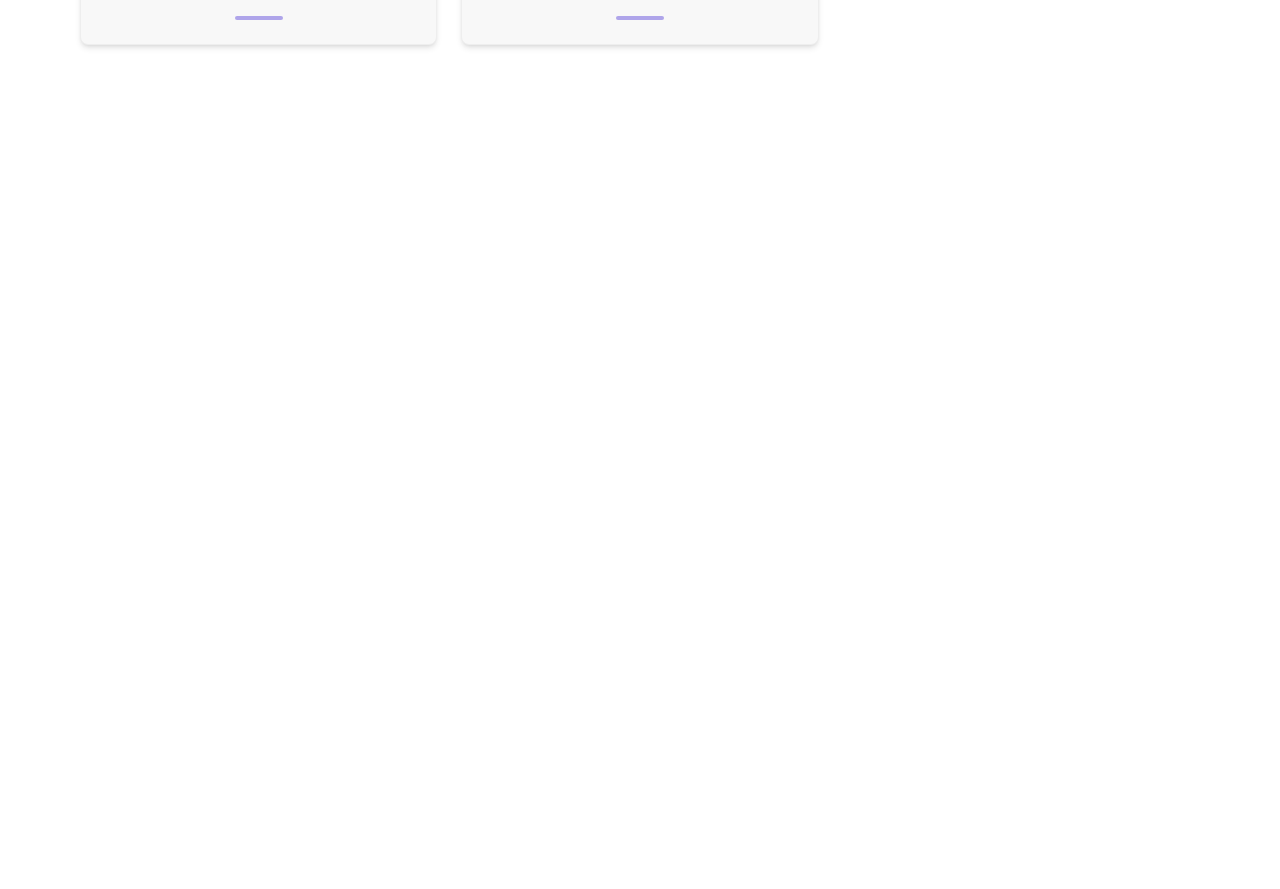
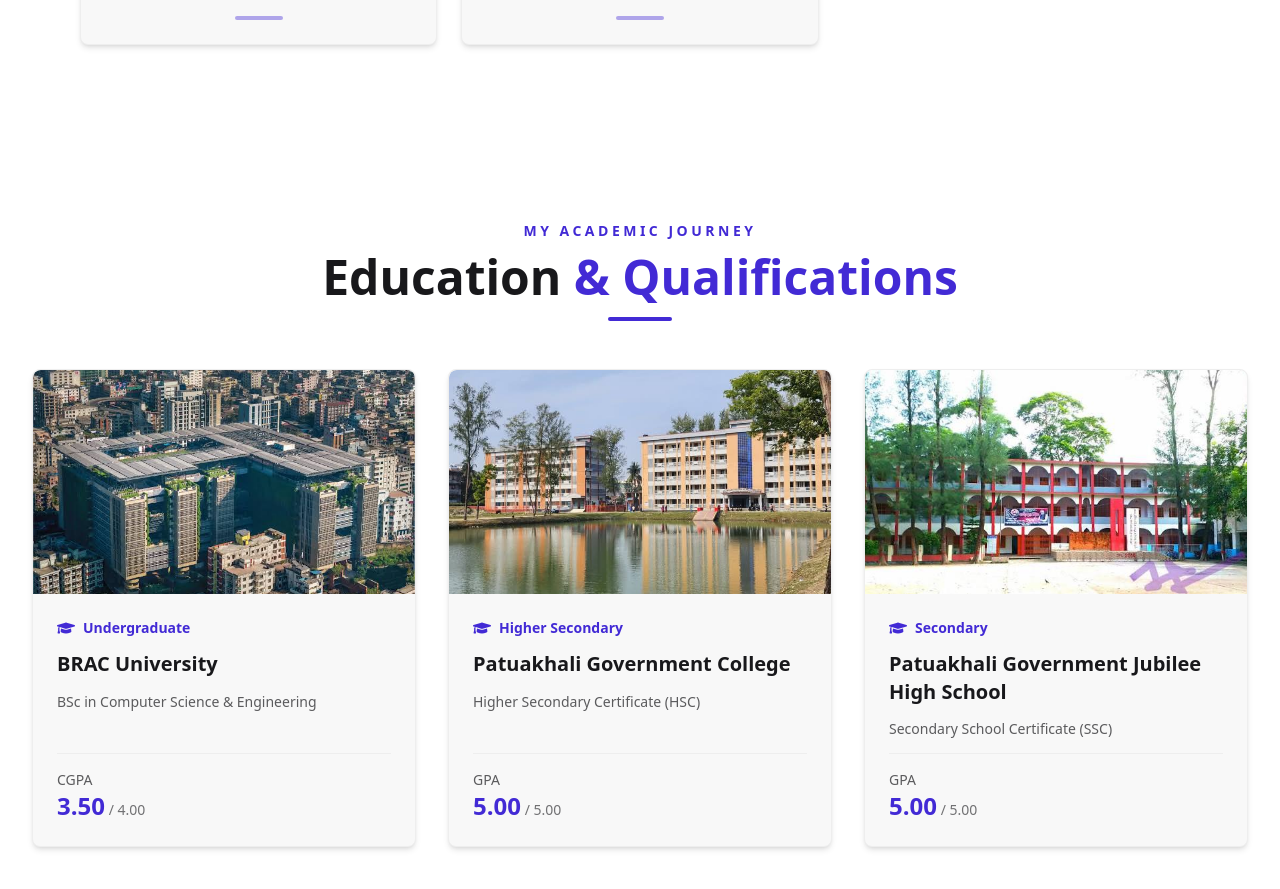
Before and after one commit to farian2006/farian-portfolio, a Next.js app: page / in a window 1280 px wide. Shown: the part 2743-3632 px from the top of the page. Before the commit the page ends 2868 px from the top, so only its background shows below. Built offline with nearby package versions, Linux system fonts and the light colour scheme.

Commit message:
Education Section Added

```diff
--- a/src/app/page.tsx
+++ b/src/app/page.tsx
@@ -2,6 +2,7 @@
 import HomePage from "@/components/HomePage";
 import NavLinks from "@/components/NavLinks";
 import Skills from "@/components/Skills/Skills";
+import Education from "@/components/Education/Education";
 
 
 export default function Home() {
@@ -17,6 +18,9 @@
        <section id="skills">
         <Skills></Skills>
        </section>
+       <section id="education">
+        <Education></Education>
+       </section>
     </div>
   );
 }
--- /dev/null
+++ b/src/components/Education/Education.tsx
@@ -0,0 +1,148 @@
+import Image from "next/image";
+import { FaGraduationCap } from "react-icons/fa";
+
+const Education = () => {
+  return (
+    <section id="education" className="px-4 py-16 sm:px-6 md:py-24 lg:px-8">
+      <div className="mx-auto max-w-7xl">
+        <div className="mb-12 text-center">
+          <p className="mb-3 text-sm font-semibold uppercase tracking-[0.25em] text-primary">
+            My Academic Journey
+          </p>
+
+          <h2 className="text-3xl font-bold sm:text-4xl lg:text-5xl">
+            Education <span className="text-primary">& Qualifications</span>
+          </h2>
+
+          <div className="mx-auto mt-4 h-1 w-16 rounded-full bg-primary" />
+        </div>
+
+        <div className="grid grid-cols-1 gap-6 sm:grid-cols-2 lg:grid-cols-3 lg:gap-8">
+          <div className="group h-full sm:col-span-2 lg:col-span-1">
+          <div className="group h-full">
+            <div className="card h-full overflow-hidden border border-base-300 bg-base-200 shadow-md transition-all duration-300 hover:-translate-y-2 hover:border-primary hover:shadow-xl">
+              <figure className="relative h-52 overflow-hidden sm:h-56">
+                <Image
+                  src="/assests/education/bracu.jpg"
+                  alt="BRAC University"
+                  fill
+                  sizes="(max-width: 639px) 100vw, (max-width: 1023px) 50vw, 33vw"
+                  className="object-cover transition-transform duration-500 group-hover:scale-105"
+                />
+              </figure>
+
+              <div className="card-body gap-3 p-5 sm:p-6">
+                <div className="flex items-center gap-2 text-sm font-semibold text-primary">
+                  <FaGraduationCap size={18} />
+                  <span>Undergraduate</span>
+                </div>
+
+                <h3 className="card-title text-xl leading-snug">
+                  BRAC University
+                </h3>
+
+                <p className="text-sm leading-6 text-base-content/70">
+                  BSc in Computer Science & Engineering
+                </p>
+
+                <div className="mt-auto border-t border-base-300 pt-4">
+                  <p className="text-sm text-base-content/70">CGPA</p>
+                  <p className="text-2xl font-bold text-primary">
+                    3.50
+                    <span className="text-sm font-medium text-base-content/60">
+                      {" "}
+                      / 4.00
+                    </span>
+                  </p>
+                </div>
+              </div>
+            </div>
+          </div>
+          </div>
+
+          <div className="group h-full">
+            <div className="card h-full overflow-hidden border border-base-300 bg-base-200 shadow-md transition-all duration-300 hover:-translate-y-2 hover:border-primary hover:shadow-xl">
+              <figure className="relative h-52 overflow-hidden sm:h-56">
+                <Image
+                  src="/assests/education/pgc.jpg"
+                  alt="Patuakhali Government College"
+                  fill
+                  sizes="(max-width: 639px) 100vw, (max-width: 1023px) 50vw, 33vw"
+                  className="object-cover transition-transform duration-500 group-hover:scale-105"
+                />
+              </figure>
+
+              <div className="card-body gap-3 p-5 sm:p-6">
+                <div className="flex items-center gap-2 text-sm font-semibold text-primary">
+                  <FaGraduationCap size={18} />
+                  <span>Higher Secondary</span>
+                </div>
+
+                <h3 className="card-title text-xl leading-snug">
+                  Patuakhali Government College
+                </h3>
+
+                <p className="text-sm leading-6 text-base-content/70">
+                  Higher Secondary Certificate (HSC)
+                </p>
+
+                <div className="mt-auto border-t border-base-300 pt-4">
+                  <p className="text-sm text-base-content/70">GPA</p>
+                  <p className="text-2xl font-bold text-primary">
+                    5.00
+                    <span className="text-sm font-medium text-base-content/60">
+                      {" "}
+                      / 5.00
+                    </span>
+                  </p>
+                </div>
+              </div>
+            </div>
+          </div>
+
+          <div className="group h-full sm:col-span-1 lg:col-span-1">
+            <div className="card h-full overflow-hidden border border-base-300 bg-base-200 shadow-md transition-all duration-300 hover:-translate-y-2 hover:border-primary hover:shadow-xl">
+              <figure className="relative h-52 overflow-hidden sm:h-56">
+                <Image
+                  src="/assests/education/jubilee.jpg"
+                  alt="Patuakhali Government Jubilee High School"
+                  fill
+                  sizes="(max-width: 639px) 100vw, (max-width: 1023px) 50vw, 33vw"
+                  className="object-cover transition-transform duration-500 group-hover:scale-105"
+                />
+              </figure>
+
+              <div className="card-body gap-3 p-5 sm:p-6">
+                <div className="flex items-center gap-2 text-sm font-semibold text-primary">
+                  <FaGraduationCap size={18} />
+                  <span>Secondary</span>
+                </div>
+
+                <h3 className="card-title text-xl leading-snug">
+                  Patuakhali Government Jubilee High School
+                </h3>
+
+                <p className="text-sm leading-6 text-base-content/70">
+                  Secondary School Certificate (SSC)
+                </p>
+
+                <div className="mt-auto border-t border-base-300 pt-4">
+                  <p className="text-sm text-base-content/70">GPA</p>
+                  <p className="text-2xl font-bold text-primary">
+                    5.00
+                    <span className="text-sm font-medium text-base-content/60">
+                      {" "}
+                      / 5.00
+                    </span>
+                  </p>
+                </div>
+              </div>
+            </div>
+          </div>
+        </div>
+      </div>
+    </section>
+  );
+};
+
+export default Education;
--- a/src/components/NavLinks.tsx
+++ b/src/components/NavLinks.tsx
@@ -49,7 +49,7 @@
               </Link>
             </li>
             <li>
-              <Link href="">
+              <Link href="#education">
                 {" "}
                 <FaGraduationCap />
                 Education
```
